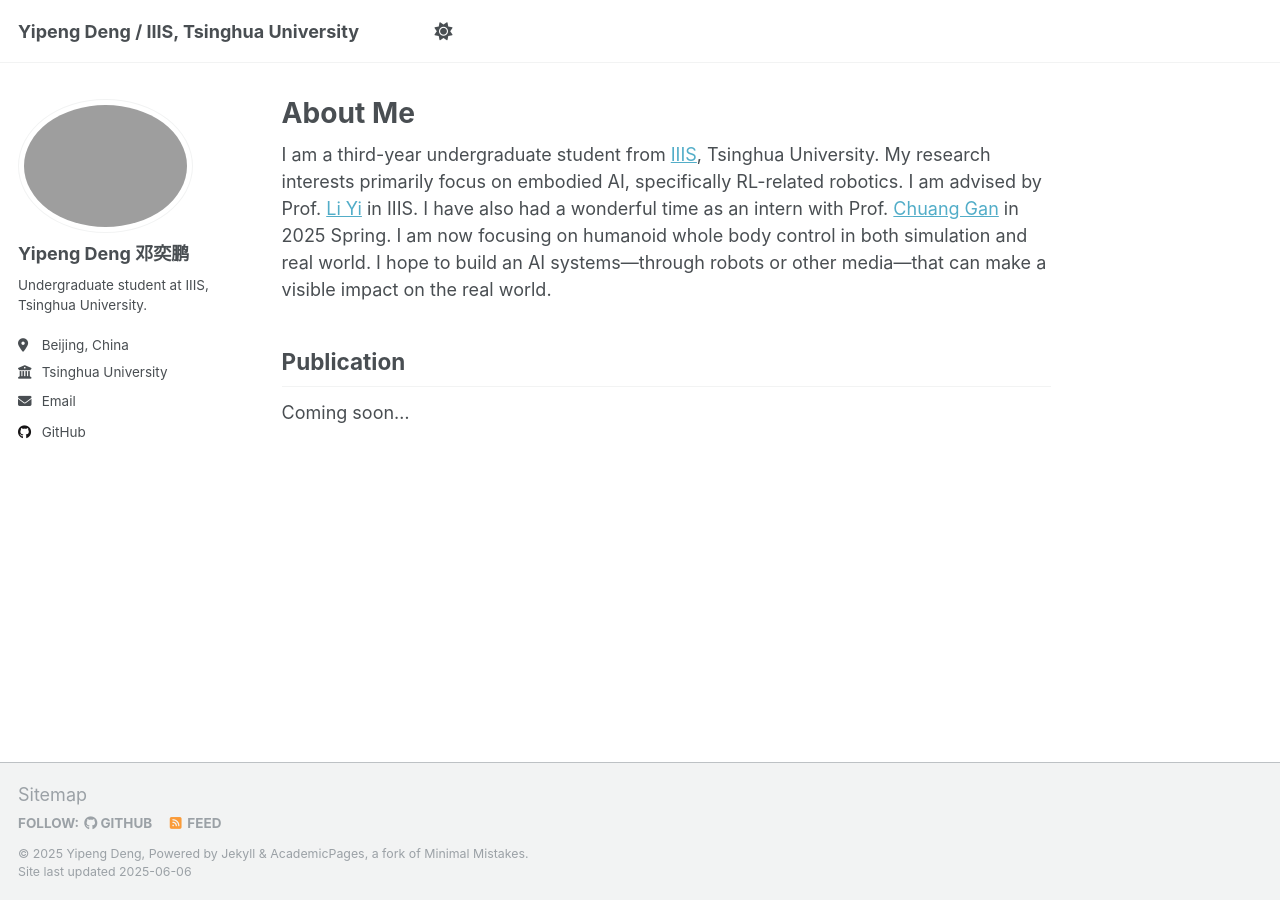
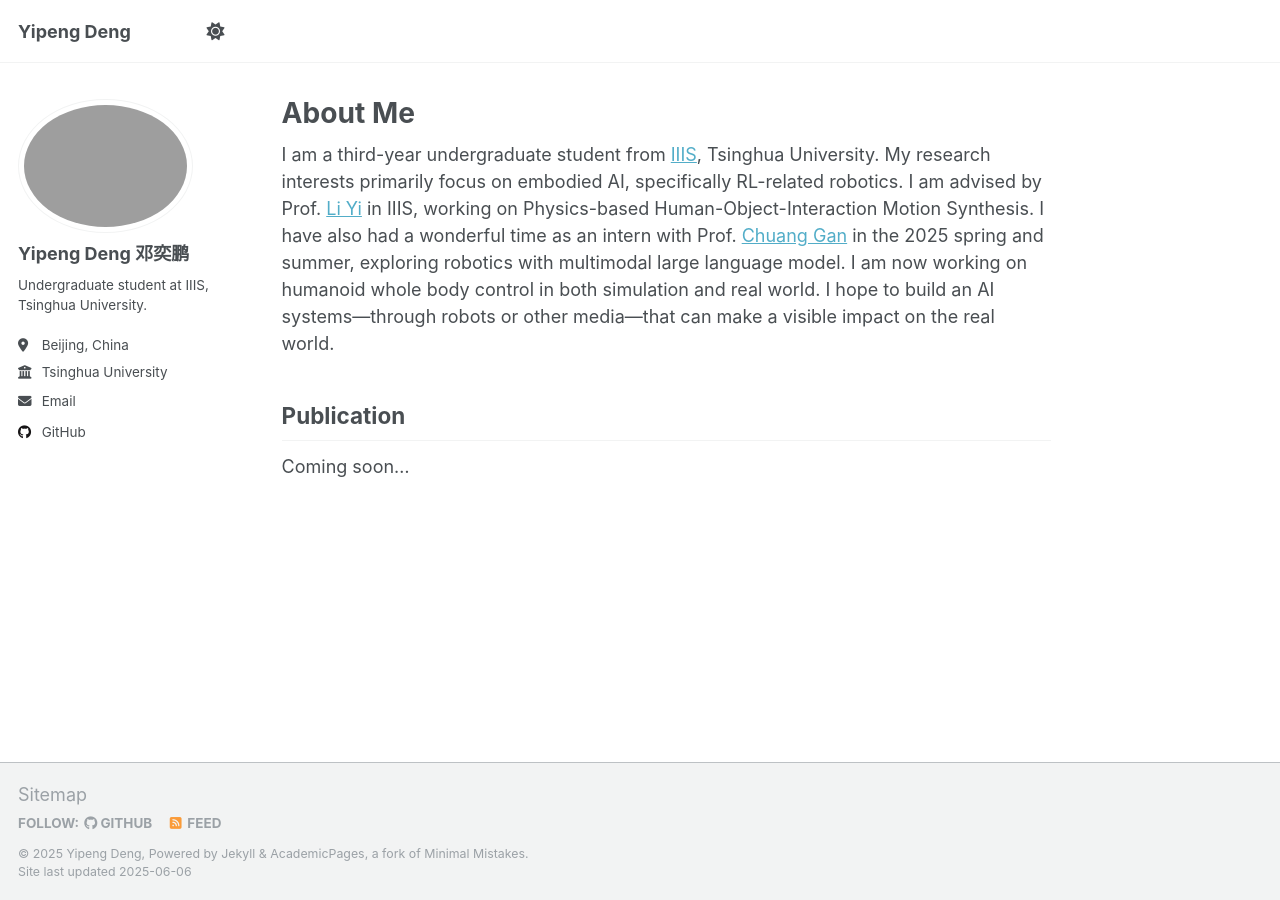
Before and after one commit to dyp159/dyp159.github.io, a Jekyll site: the page built from _pages/about.md, in a window 1280 px wide. Built offline with Jekyll 4.4.1, drawn with Linux system fonts in a browser that asks for light colours.

Commit message:
Update description

```diff
--- a/_config.yml
+++ b/_config.yml
@@ -9,7 +9,7 @@
 # Basic Site Settings
 locale                   : "en-US"
 site_theme               : "default"
-title                    : "Yipeng Deng / IIIS, Tsinghua University"
+title                    : "Yipeng Deng"
 title_separator          : "-"
 name                     : &name "Yipeng Deng"
 description              : &description "Homepage of Yipeng Deng."
--- a/_pages/about.md
+++ b/_pages/about.md
@@ -7,7 +7,7 @@ redirect_from:
   - /about.html
 ---
 
-I am a third-year undergraduate student from [IIIS](https://iiis.tsinghua.edu.cn/), Tsinghua University. My research interests primarily focus on embodied AI, specifically RL-related robotics. I am advised by Prof. [Li Yi](https://ericyi.github.io/) in IIIS. I have also had a wonderful time as an intern with Prof. [Chuang Gan](https://people.csail.mit.edu/ganchuang/) in 2025 Spring. I am now focusing on humanoid whole body control in both simulation and real world. I hope to build an AI systems—through robots or other media—that can make a visible impact on the real world.
+I am a third-year undergraduate student from [IIIS](https://iiis.tsinghua.edu.cn/), Tsinghua University. My research interests primarily focus on embodied AI, specifically RL-related robotics. I am advised by Prof. [Li Yi](https://ericyi.github.io/) in IIIS, working on Physics-based Human-Object-Interaction Motion Synthesis. I have also had a wonderful time as an intern with Prof. [Chuang Gan](https://people.csail.mit.edu/ganchuang/) in the 2025 spring and summer, exploring robotics with multimodal large language model. I am now working on humanoid whole body control in both simulation and real world. I hope to build an AI systems—through robots or other media—that can make a visible impact on the real world.
 
 ## Publication
 
```
